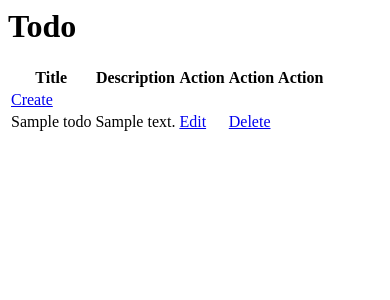
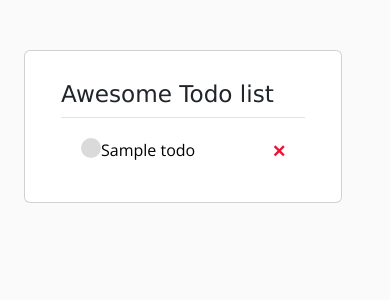
Before and after one commit to sangkips/todo-list, a Django app: page / in a window 390 px wide. Shown: the top 300 px of the page. Run offline with Django 4.2, Linux system fonts and the light colour scheme; tables that the repository leaves empty hold one stand-in row (values such as "Sample post").

Commit message:
added a better UI to frontend

```diff
--- a/app/templates/app/base.html
+++ b/app/templates/app/base.html
@@ -7,16 +7,23 @@
           content="width=device-width, user-scalable=no, initial-scale=1.0, maximum-scale=1.0, minimum-scale=1.0">
     <meta http-equiv="X-UA-Compatible" content="ie=edge">
     <title>Todo App</title>
-  <link href="https://cdn.jsdelivr.net/npm/bootstrap@5.2.0/dist/css/bootstrap.min.css" rel="stylesheet" integrity="sha384-gH2yIJqKdNHPEq0n4Mqa/HGKIhSkIHeL5AyhkYV8i59U5AR6csBvApHHNl/vI1Bx" crossorigin="anonymous">
-  <link rel="stylesheet" href="{% static 'css/main.css' %}">
+
+
+    <link href="https://cdn.jsdelivr.net/npm/bootstrap@5.2.0/dist/css/bootstrap.min.css" rel="stylesheet" integrity="sha384-gH2yIJqKdNHPEq0n4Mqa/HGKIhSkIHeL5AyhkYV8i59U5AR6csBvApHHNl/vI1Bx" crossorigin="anonymous">
+    <link rel="preconnect" href="https://fonts.googleapis.com">
+    <link rel="preconnect" href="https://fonts.gstatic.com" crossorigin>
+    <link href="https://fonts.googleapis.com/css2?family=Open+Sans:wght@300&display=swap" rel="stylesheet">
+    <link rel="stylesheet" href="{% static 'css/style.css' %}">
+    <script src="{% static 'js/main.js' %}"></script>
+
 
 </head>
 <body>
-{% block content %}
+    <div class="container">
+        {% block content %}
 
-{% endblock content %}
+        {% endblock content %}
+    </div>
 <script src="https://cdn.jsdelivr.net/npm/bootstrap@5.2.0/dist/js/bootstrap.bundle.min.js" integrity="sha384-A3rJD856KowSb7dwlZdYEkO39Gagi7vIsF0jrRAoQmDKKtQBHUuLZ9AsSv4jD4Xa" crossorigin="anonymous"></script>
-<script src="https://cdn.jsdelivr.net/npm/@popperjs/core@2.11.5/dist/umd/popper.min.js" integrity="sha384-Xe+8cL9oJa6tN/veChSP7q+mnSPaj5Bcu9mPX5F5xIGE0DVittaqT5lorf0EI7Vk" crossorigin="anonymous"></script>
-<script src="https://cdn.jsdelivr.net/npm/bootstrap@5.2.0/dist/js/bootstrap.min.js" integrity="sha384-ODmDIVzN+pFdexxHEHFBQH3/9/vQ9uori45z4JjnFsRydbmQbmL5t1tQ0culUzyK" crossorigin="anonymous"></script>
 </body>
 </html>
--- a/app/templates/app/delete.html
+++ b/app/templates/app/delete.html
@@ -1,7 +1,10 @@
-
+{% extends 'app/base.html' %}
+{% block content %}
 <form method="POST">
     {% csrf_token %}
     <p>Are you sure you want to delete {{todo}}?</p>
     <a href="{% url 'home' %}">Go back</a>
     <input type="submit" value="Delete" />
 </form>
+
+{% endblock content %}
--- a/app/templates/app/edit.html
+++ b/app/templates/app/edit.html
@@ -1,3 +1,6 @@
+{% extends 'app/base.html' %}
+{% block content %}
+
 <h1>Edit Todo</h1>
 
 <form method="POST" action="">
@@ -5,3 +8,5 @@
     {{ form.as_p }}
     <input type="submit" value="Submit"/>
 </form>
+
+{% endblock content %}
--- a/app/templates/app/index.html
+++ b/app/templates/app/index.html
@@ -1,26 +1,42 @@
-<h1>Todo</h1>
-<table>
-    <thead>
-    <tr>
-        <th>Title</th>
-        <th>Description</th>
-        <th>Action</th>
-        <th>Action</th>
-        <th>Action</th>
+{% extends 'app/base.html' %}
 
-    </tr>
-    </thead>
+{% block content %}
 
-    <tbody>
-    <td><a href="{% url 'create' %}">Create</a></td>
-    {% for todo in todos %}
-    <tr>
-        <td>{{todo.title}}</td>
-        <td>{{todo.description}}</td>
-           <td><a href="{% url 'edit' todo.id %}">Edit</a></td>
-        <td><a href="{% url 'delete' todo.id %}">Delete</a></td>
-        <td></td>
-    </tr>
-    {% endfor %}
-    </tbody>
-</table>
+<div class="page-content page-container" id="page-content">
+    <div class="padding">
+        <div class="row container d-flex justify-content-center">
+            <div class="col-md-12">
+                <div class="card px-3">
+                    <div class="card-body">
+                        <h4 class="card-title"> <h3>Awesome Todo list</h3></h4>
+
+                        <div task-items-wrapper>
+                            {% for todo in todos %}
+
+                            <div class="task-wrapper">
+                                {% if todo.complete %}
+                                    <div class="task-title">
+                                        <div class="task-complete-icon"></div>
+                                        <i><s><a href="{% url 'edit' todo.id %}">{{ todo }}</a></s></i>
+                                    </div>
+                                    <a class="delete-link" href="{% url 'delete' todo.id %}">&#215;</a>
+                                    {% else %}
+                                    <div class="task-title">
+                                        <div class="task-incomplete-icon"></div>
+                                        <a href="{% url 'edit' todo.id %}">{{ todo }}</a>
+                                    </div>
+                                    <a class="delete-link" href="{% url 'delete' todo.id %}">&#215;</a>
+                                {% endif %}
+
+                            </div>
+
+                            {% empty %}
+                            <h3>No of items in list</h3>
+                            {% endfor %}
+                    </div>
+                </div>
+            </div>
+        </div>
+    </div>
+</div>
+{% endblock content %}
--- a/static/css/style.css
+++ b/static/css/style.css
@@ -1,167 +1,81 @@
 body {
-    margin: 0;
-    font-family: -apple-system, BlinkMacSystemFont, "Segoe UI", Roboto, "Helvetica Neue", Arial, "Noto Sans", sans-serif, "Apple Color Emoji", "Segoe UI Emoji", "Segoe UI Symbol", "Noto Color Emoji";
-    font-size: 0.88rem;
-    font-weight: 400;
-    line-height: 1.5;
-    color: #495057;
-    text-align: left;
-    background-color: #6200EA;
+    background-color: #fafafa;
+    font-family: 'Open Sans', sans-serif;
+    padding-top: 50px;
 }
 
-i {
-    font-style: italic;
+
+h1,
+h2,
+h3,
+h4,
+h5 {
+    font-family: Verdana, Geneva, Tahoma, sans-serif;
 }
 
-.container{
-    margin-top:100px;
+a, p {
+    color: #000;
 }
 
-.card {
-    box-shadow: 0 0.46875rem 2.1875rem rgba(4, 9, 20, 0.03), 0 0.9375rem 1.40625rem rgba(4, 9, 20, 0.03), 0 0.25rem 0.53125rem rgba(4, 9, 20, 0.05), 0 0.125rem 0.1875rem rgba(4, 9, 20, 0.03);
-    border-width: 0;
-    transition: all .2s;
+.task-wrapper{
+    display: flex;
+    align-items: center;
+    justify-content: space-between;
+    padding: 20px;
+    border-top: 1px solid rgb(226, 226, 226);
 }
 
-.card-header:first-child {
-    border-radius: calc(0.25rem - 1px) calc(0.25rem - 1px) 0 0;
+.task-title {
+    display: flex;
 }
 
-.card-header {
-    display: flex;
-    align-items: center;
-    border-bottom-width: 1px;
-    padding-top: 0;
-    padding-bottom: 0;
-    padding-right: 0.625rem;
-    height: 3.5rem;
+
+.task-complete-icon {
+    height: 20px;
+    width: 20px;
+    background-color: rgb(105, 192, 105);
+    border-radius: 50%;
+}
+
+.task-title a {
+    text-decoration: none;
+    margin-left: auto;
     background-color: #fff;
 }
-.widget-subheading{
-    color: #858a8e;
-    font-size: 10px;
-}
-.card-header.card-header-tab .card-header-title {
-    display: flex;
-    align-items: center;
-    white-space: nowrap;
+
+.delete-link {
+    text-decoration: none;
+    font-weight: 900;
+    color: #ee1136;
+    font-size: 22px;
+    line-height: 0;
 }
 
-.card-header .header-icon {
-    font-size: 1.65rem;
-    margin-right: 0.625rem;
+.card-body{
+    flex: 1 1 auto;padding: 1.25rem
 }
 
-.card-header.card-header-tab .card-header-title {
-    display: flex;
-    align-items: center;
-    white-space: nowrap;
+.card .card-title{
+    color: #000000;
+    margin-bottom: 0.625rem;
+    text-transform: capitalize;
+    font-size: 0.875rem;font-weight: 500
 }
 
-.btn-actions-pane-right {
-    margin-left: auto;
-    white-space: nowrap;
+.button {
+    border: 1px solid #757575;
+    background-color: #FFF;
+    color: #EB796F;
+    padding: 10px;
+    font-size: 14px;
+    border-radius: 5px;
+    cursor: pointer;
+    text-decoration: none;
 }
 
-.text-capitalize {
-    text-transform: capitalize !important;
+.task-incomplete-icon {
+    height: 20px;
+    width: 20px;
+    background-color: rgb(218, 218, 218);
+    border-radius: 50%;
 }
-
-.scroll-area-sm {
-    height: 288px;
-    overflow-x: hidden;
-}
-
-.list-group-item {
-    position: relative;
-    display: block;
-    padding: 0.75rem 1.25rem;
-    margin-bottom: -1px;
-    background-color: #fff;
-    border: 1px solid rgba(0, 0, 0, 0.125);
-}
-
-.list-group {
-    display: flex;
-    flex-direction: column;
-    padding-left: 0;
-    margin-bottom: 0;
-}
-
-.todo-indicator {
-    position: absolute;
-    width: 4px;
-    height: 60%;
-    border-radius: 0.3rem;
-    left: 0.625rem;
-    top: 20%;
-    opacity: .6;
-    transition: opacity .2s;
-}
-
-.bg-warning {
-    background-color: #f7b924 !important;
-}
-
-.widget-content {
-    padding: 1rem;
-    flex-direction: row;
-    align-items: center;
-}
-
-.widget-content .widget-content-wrapper {
-    display: flex;
-    flex: 1;
-    position: relative;
-    align-items: center;
-}
-
-.widget-content .widget-content-right.widget-content-actions {
-    visibility: hidden;
-    opacity: 0;
-    transition: opacity .2s;
-}
-
-.widget-content .widget-content-right {
-    margin-left: auto;
-}
-
-.btn:not(:disabled):not(.disabled) {
-    cursor: pointer;
-}
-
-.btn {
-    position: relative;
-    transition: color 0.15s, background-color 0.15s, border-color 0.15s, box-shadow 0.15s;
-}
-
-.btn-outline-success {
-    color: #3ac47d;
-    border-color: #3ac47d;
-}
-
-.btn-outline-success:hover {
-    color: #fff;
-    background-color: #3ac47d;
-    border-color: #3ac47d;
-}
-
-.btn-outline-success:hover {
-    color: #fff;
-    background-color: #3ac47d;
-    border-color: #3ac47d;
-}
-.btn-primary {
-    color: #fff;
-    background-color: #3f6ad8;
-    border-color: #3f6ad8;
-}
-.btn {
-    position: relative;
-    transition: color 0.15s, background-color 0.15s, border-color 0.15s, box-shadow 0.15s;
-    outline: none !important;
-}
-
-.card-footer{
-    background-color: #fff;
-}
--- /dev/null
+++ b/static/js/main.js
@@ -0,0 +1,34 @@
+(function($) {
+    'use strict';
+    $(function() {
+      var todoListItem = $('.todo-list');
+      var todoListInput = $('.todo-list-input');
+      $('.todo-list-add-btn').on("click", function(event) {
+        event.preventDefault();
+
+        var item = $(this).prevAll('.todo-list-input').val();
+
+        if (item) {
+          todoListItem.append("<li><div class='form-check'><label class='form-check-label'><input class='checkbox' type='checkbox'/>" + item + "<i class='input-helper'></i></label></div><i class='remove mdi mdi-close-circle-outline'></i></li>");
+          todoListInput.val("");
+        }
+
+      });
+
+      todoListItem.on('change', '.checkbox', function() {
+        if ($(this).attr('checked')) {
+          $(this).removeAttr('checked');
+        } else {
+          $(this).attr('checked', 'checked');
+        }
+
+        $(this).closest("li").toggleClass('completed');
+
+      });
+
+      todoListItem.on('click', '.remove', function() {
+        $(this).parent().remove();
+      });
+
+    });
+  })(jQuery);
```
Also changed, not shown: app/forms.py (+7 -1 lines), app/templates/app/create.html (+7 -1 lines), mytodo/settings.py (+6 -2 lines).
